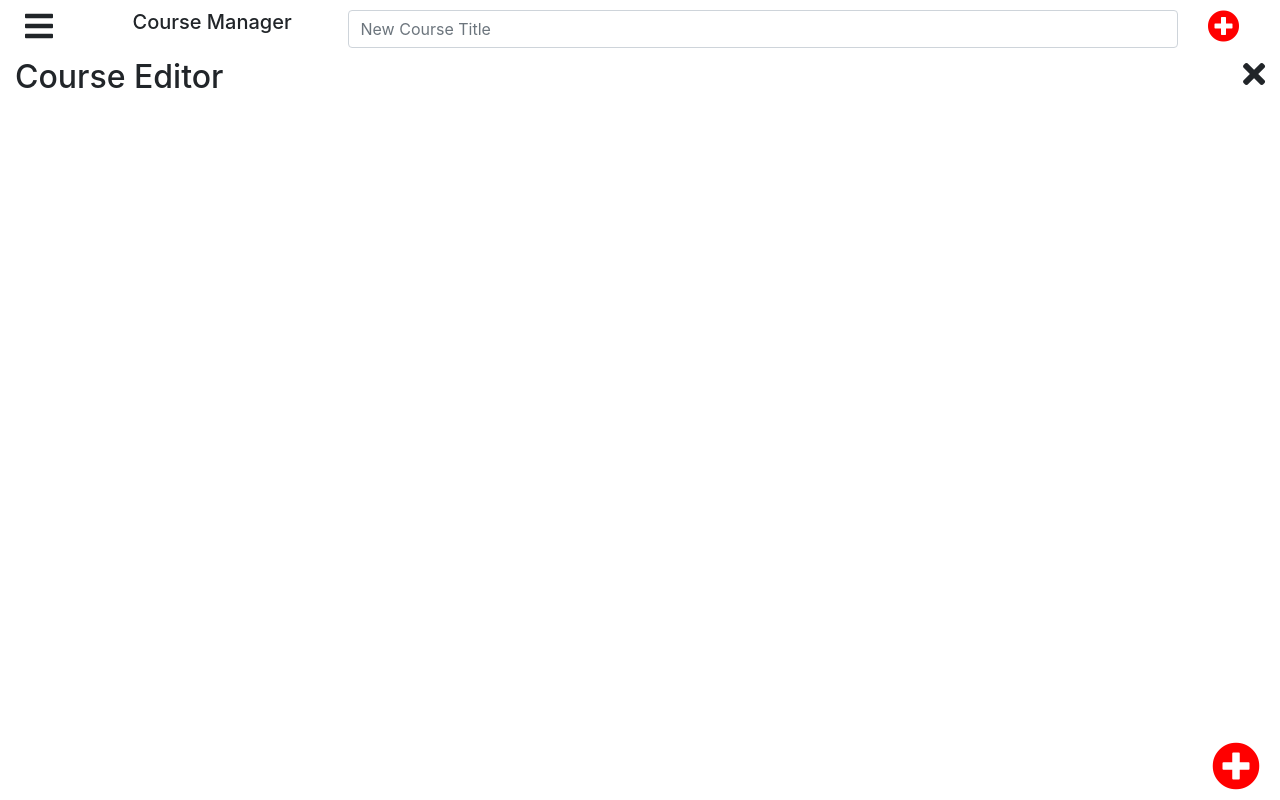
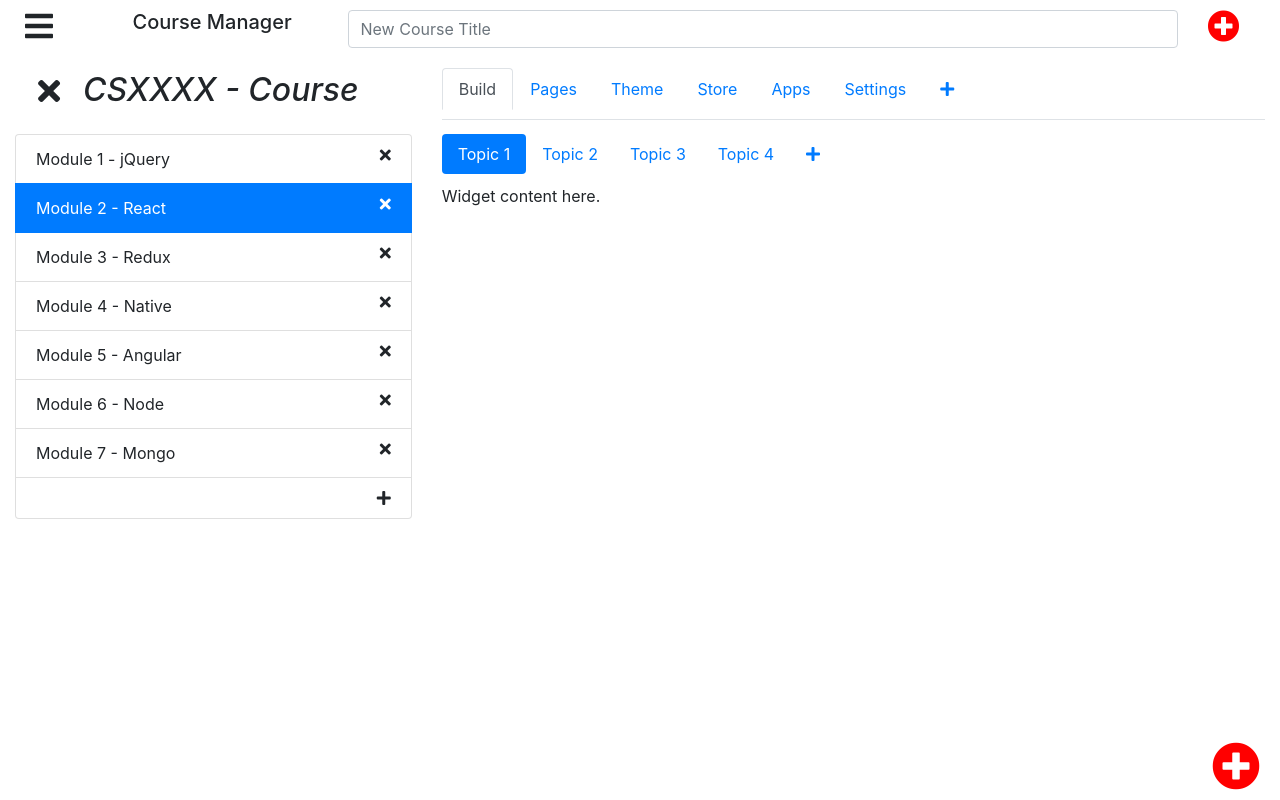
Before and after one commit to Huilian-J/wbdv-sp21-01-huilian-client-react, a React (Create React App) app: page /courses/editor in a window 1280 px wide. Built offline with nearby package versions, Linux system fonts and the light colour scheme; no server answers.

Commit message:
course editor - style

```diff
--- a/src/App.css
+++ b/src/App.css
@@ -75,3 +75,16 @@
   position:relative;
   left: 75%;
 }
+
+.wbdv-nav-tabs {
+  padding: 10px;
+  padding-left: 0px;
+}
+
+.margin-left-10 {
+  margin-left: 10px;
+}
+
+.margin-top-10 {
+  margin-top: 10px;
+}
--- a/src/components/course-editor.js
+++ b/src/components/course-editor.js
@@ -3,11 +3,105 @@ import {Link} from "react-router-dom";
 
 const CourseEditor = ({history}) =>
     <div>
-        <h2>
-            Course Editor
-            <i onClick={() => history.goBack()}
-               className="fas fa-times float-right"></i>
-        </h2>
+        <div className="row">
+            <div className="col-4">
+                <h2 className="margin-top-10">
+                    <a className="btn margin-left-10">
+                        <i onClick={() => history.goBack()}
+                           className="fa fa-times fa-2x"></i>
+                    </a>
+                    <i className="margin-left-10">CSXXXX - Course</i>
+                </h2>
+            </div>
+            <div className="col-8">
+                <ul className="nav nav-tabs wbdv-nav-tabs">
+                    <li className="nav-item">
+                        <a className="nav-link active" aria-current="page" href="#">Build</a>
+                    </li>
+                    <li className="nav-item">
+                        <a className="nav-link" href="#">Pages</a>
+                    </li>
+                    <li className="nav-item">
+                        <a className="nav-link" href="#">Theme</a>
+                    </li>
+                    <li className="nav-item">
+                        <a className="nav-link" href="#">Store</a>
+                    </li>
+                    <li className="nav-item">
+                        <a className="nav-link" href="#">Apps</a>
+                    </li>
+                    <li className="nav-item">
+                        <a className="nav-link" href="#">Settings</a>
+                    </li>
+                    <li className="nav-item">
+                        <a className="nav-link" href="#">
+                            <i className="fa fa-plus"></i>
+                        </a>
+                    </li>
+                </ul>
+            </div>
+        </div>
+        <div className="row margin-top-10">
+            <div className="col-4">
+                <ul className="list-group">
+                    <li className="list-group-item">
+                        Module 1 - jQuery
+                        <i className="fa fa-times float-right"></i>
+                    </li>
+                    <li className="list-group-item active">
+                        Module 2 - React
+                        <i className="fa fa-times float-right"></i>
+                    </li>
+                    <li className="list-group-item">
+                        Module 3 - Redux
+                        <i className="fa fa-times float-right"></i>
+                    </li>
+                    <li className="list-group-item">
+                        Module 4 - Native
+                        <i className="fa fa-times float-right"></i>
+                    </li>
+                    <li className="list-group-item">
+                        Module 5 - Angular
+                        <i className="fa fa-times float-right"></i>
+                    </li>
+                    <li className="list-group-item">
+                        Module 6 - Node
+                        <i className="fa fa-times float-right"></i>
+                    </li>
+                    <li className="list-group-item">
+                        Module 7 - Mongo
+                        <i className="fa fa-times float-right"></i>
+                    </li>
+                    <li className="list-group-item">
+                        <i className="fa fa-plus float-right"></i>
+                    </li>
+                </ul>
+            </div>
+            <div className="col-8">
+                <ul className="nav nav-pills">
+                    <li className="nav-item">
+                        <a className="nav-link active" aria-current="page" href="#">Topic 1</a>
+                    </li>
+                    <li className="nav-item">
+                        <a className="nav-link" href="#">Topic 2</a>
+                    </li>
+                    <li className="nav-item">
+                        <a className="nav-link" href="#">Topic 3</a>
+                    </li>
+                    <li className="nav-item">
+                        <a className="nav-link" href="#">Topic 4</a>
+                    </li>
+                    <li className="nav-item">
+                        <a className="nav-link" href="#">
+                            <i className="fa fa-plus"></i>
+                        </a>
+                    </li>
+                </ul>
+                <div className="margin-top-10">
+                    Widget content here.
+                </div>
+            </div>
+        </div>
     </div>
 
 export default CourseEditor
```
